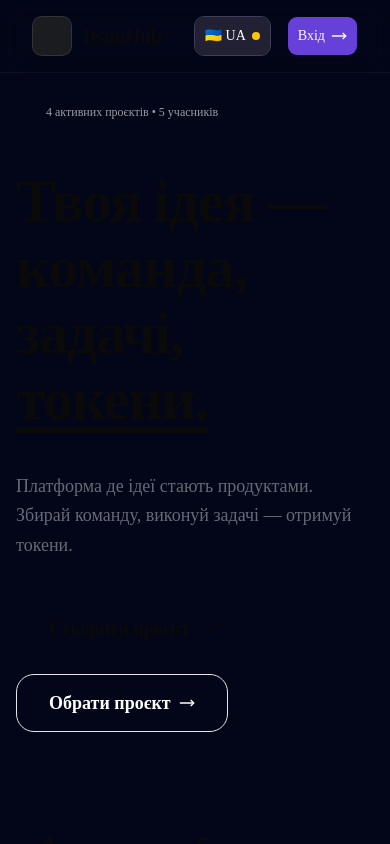
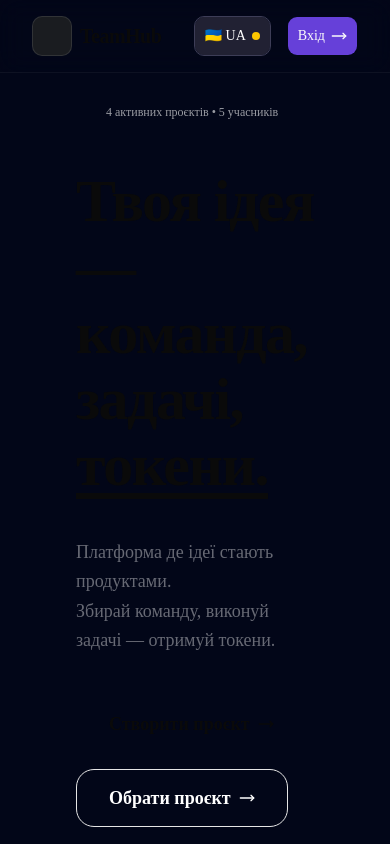
Before and after one commit to KratosHome/open-team, a Next.js app in the folder frontend/: page / in a window 390 px wide. Shown: the top 844 px of the page. Built offline with nearby package versions, Linux system fonts and the light colour scheme.

Commit message:
update Navbar layout and add max-width constraint for improved responsiveness

```diff
--- a/frontend/src/app/layout.tsx
+++ b/frontend/src/app/layout.tsx
@@ -30,7 +30,9 @@ export default function RootLayout({
 }>) {
   return (
     <html lang="en">
-      <body className={`${geistSans.variable} ${geistMono.variable} bg-slate-950 antialiased`}>
+      <body
+        className={`${geistSans.variable} ${geistMono.variable} relative mx-auto max-w-[1440px] bg-slate-950 px-15 antialiased`}
+      >
         <header>
           <Navbar />
         </header>
--- a/frontend/src/components/navbar.tsx
+++ b/frontend/src/components/navbar.tsx
@@ -6,7 +6,8 @@ import { Button } from '@/components/ui/button';
 
 export const Navbar = () => {
   return (
-    <nav className="fixed top-0 right-0 left-0 z-50 flex items-center justify-between border-b border-white/5 px-8 py-4 backdrop-blur-md">
+    <nav className="fixed top-0 right-0 left-0 z-50 border-b border-white/5 backdrop-blur-md">
+      <div className="mx-auto flex max-w-[1440px] items-center justify-between px-8 py-4">
         <div className="flex items-center gap-2">
           <div className="flex h-10 w-10 items-center justify-center rounded-lg border border-white/10 bg-[#1a1c20]">
             <span className="from-brand-green to-brand-purple bg-gradient-to-br bg-clip-text text-xl font-bold text-transparent">
@@ -52,6 +53,7 @@ export const Navbar = () => {
             Вхід <MoveRight className="h-4 w-4" />
           </Button>
         </div>
+      </div>
     </nav>
   );
 };
```
Lines whose indentation alone changed are shown as unchanged.
